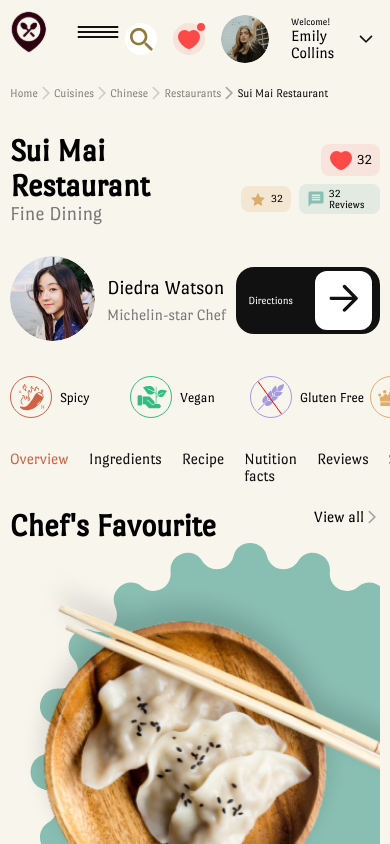
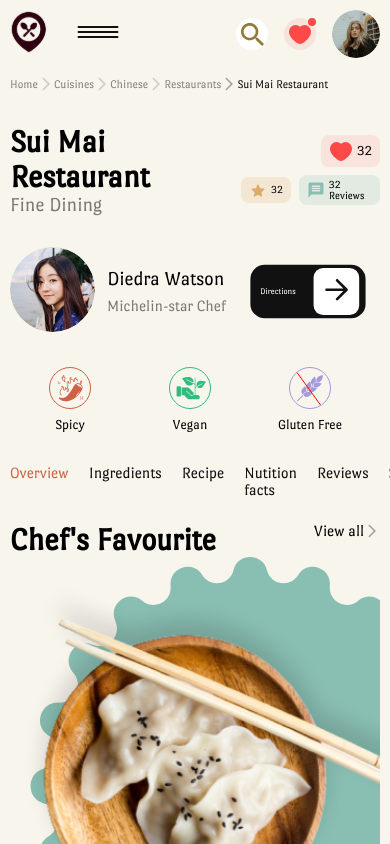
Before and after one commit to Kombath-S/sui-mai-restaurant, a React (Vite) app: page / in a window 390 px wide. Shown: the top 844 px of the page. Built offline with nearby package versions, Linux system fonts and the light colour scheme.

Commit message:
fix responsive

```diff
--- a/src/components/Header/Navbar.tsx
+++ b/src/components/Header/Navbar.tsx
@@ -12,6 +12,7 @@ import { SearchBar } from "../ui/SearchBar"
 import { BPoints, PortLigatText } from "../ui"
 
 import { animated, useTrail } from '@react-spring/web';
+import { useMediaQuery } from "react-responsive"
 
 const Wrap = styled(FlexRow)`
   justify-content: space-between;
@@ -55,6 +56,7 @@ const Circle = styled(FlexRowAc)`
 
 const ProfileImg = styled(AvatarC)`
   cursor:pointer;
+
 `
 
 const UserSettings = styled(FlexCol)`
@@ -67,6 +69,10 @@ const UserSettings = styled(FlexCol)`
   &:active{
     scale: .8 ;
     transition: 0.9s ease-out;
+  }
+  @media screen and (max-width: ${BPoints[0]}px) {
+    /* background: red; */
+    display:none;
   }
 `
 
@@ -108,6 +114,7 @@ const items = [
 
 export const Navbar = () => {
 
+  const isMobile = useMediaQuery({ maxWidth: BPoints[0] })
 
 
   // return (
@@ -153,6 +160,7 @@ export const Navbar = () => {
     }
   });
 
+
   return (
     <Wrap>
       {trail.map(({ opacity, transform }, index) => (
--- a/src/components/Restaurant/components/Left/InfosSections/InfosSections.tsx
+++ b/src/components/Restaurant/components/Left/InfosSections/InfosSections.tsx
@@ -37,7 +37,7 @@ const TagsCont = styled(FlexCol)`
   gap:16px;
   @media screen and (max-width:${BPoints[0]}px) {
       flex-direction:row;
-      justify-content: space-between;
+      justify-content: space-evenly;
       gap: 0px;
   }
    @media screen and (min-width:${BPoints[0]}px) and (max-width:${BPoints[1]}px) {
--- a/src/components/Restaurant/components/Left/InfosSections/components/FoodTag.tsx
+++ b/src/components/Restaurant/components/Left/InfosSections/components/FoodTag.tsx
@@ -1,6 +1,7 @@
 import styled from "styled-components"
 import { Crown, Greenherb, NoGluten, Piment } from "../../../../../../assets"
 import { IconCont, PortLigaText, SpanFlexAcRow, } from "../../../../../Global"
+import { BPoints } from "../../../../../ui"
 
 
 const Wrap = styled(SpanFlexAcRow)`
@@ -13,11 +14,15 @@ const Wrap = styled(SpanFlexAcRow)`
                   transition: .9s ease-out;
             }
       }
+      @media screen and (max-width: ${BPoints[0]}px) {
+            /* background: red !important; */
+            flex-direction: column;
+      }
 `
 
-export const FoodTag = ({tag}:{tag:string}) => {
+export const FoodTag = ({ tag }: { tag: string }) => {
       return (
-    <Wrap style={{gap: 8,minWidth: 120}}>
+            <Wrap style={{ gap: 8, minWidth: 120 }}>
                   {
                         (tag == "Spicy") && <IconCont className="tagIcon" src={Piment} />
 
--- a/src/components/Restaurant/components/Left/TopBar.tsx
+++ b/src/components/Restaurant/components/Left/TopBar.tsx
@@ -52,6 +52,9 @@ const DirectionBtn = styled(ReactionBtn)`
   background: ${black};
   gap: 18px;
   height: min-content;
+  @media screen and (max-width: ${BPoints[0]}px) {
+    scale: .8;
+  }
 `
 const ArrowCont = styled.div`
   background-color: #fff;
```
Lines whose indentation alone changed are shown as unchanged.
